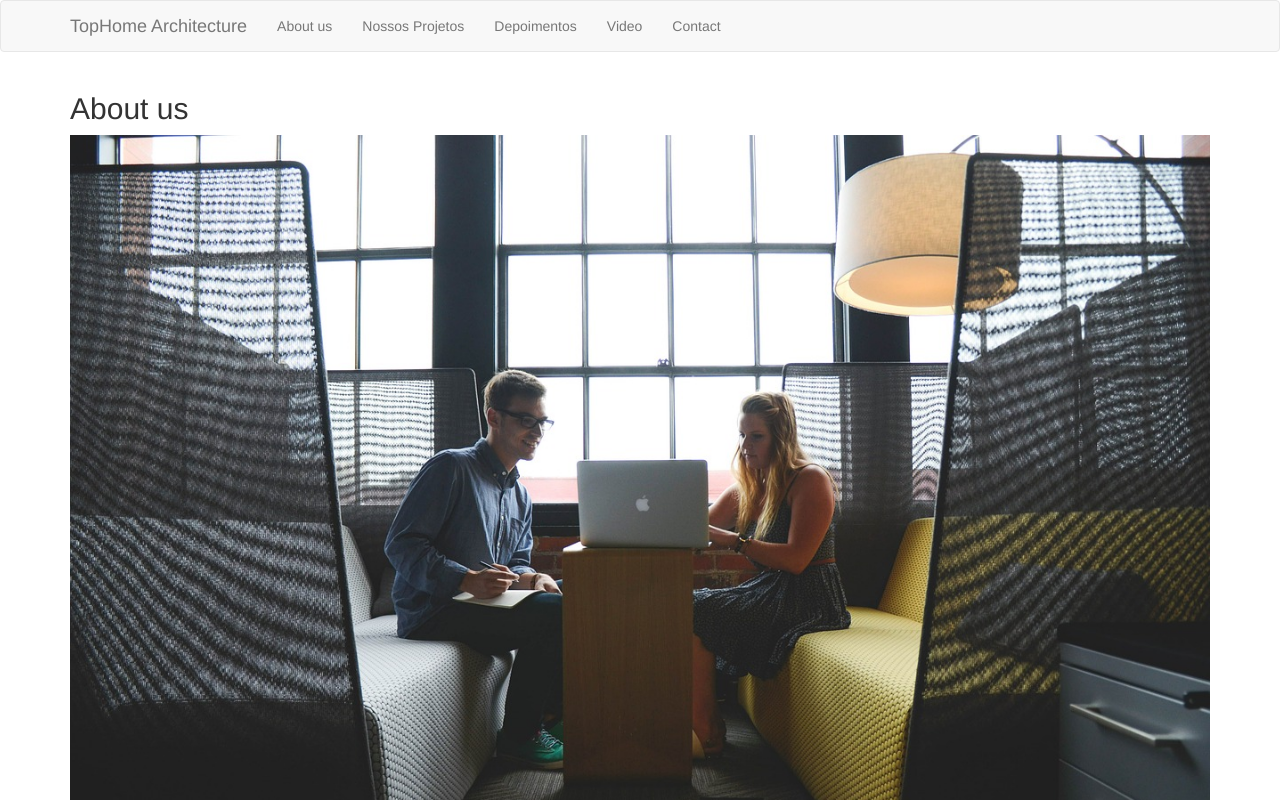
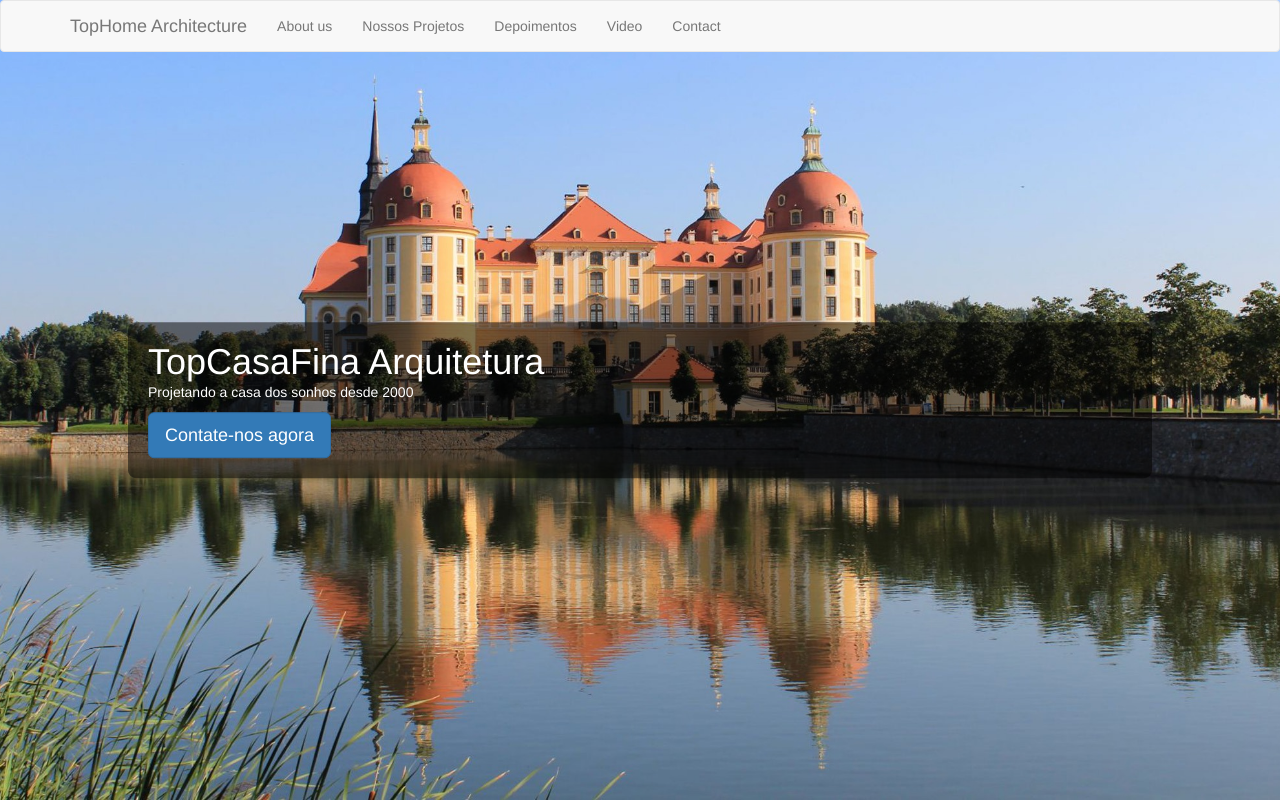
Before and after one commit to aritana/Boostrap3-responsivePage, a plain HTML site: page topHome/index.html in a window 1280 px wide. Shown: the top 800 px of the page. Drawn offline with Linux system fonts and the light colour scheme.

Commit message:
new features

```diff
--- a/topHome/assets/styles.css
+++ b/topHome/assets/styles.css
@@ -9,8 +9,6 @@
     color: #FFF;
     margin-bottom: 0;
 }
-
-
 
 .grupo-radio {
     width: 30%;
@@ -38,3 +36,34 @@ footer {
 footer address:last-child {
     margin-bottom: 0;
 }
+
+html,
+body {
+    height: 100%;
+}
+
+header {
+    background-image: url(img/castelo.jpg);
+    height: 100%;
+    background-size: cover;
+    background-position: top center;
+    /*y,x*/
+}
+
+header h1{
+    margin-top:0 ;
+    margin-bottom: 0;
+    position: relative;
+}
+
+.TopCasaFina-banner{
+  color: #FFF;
+  background-color: rgba(0, 0, 0, 0.5);
+  padding: 20px;
+  width: 80%;
+  border-radius: 8px;
+  position:absolute;
+  top:50%;
+  left: 50%;
+  transform:translate(-50%,-50%);
+}
--- a/topHome/index.html
+++ b/topHome/index.html
@@ -33,6 +33,14 @@
                 </div>
             </div>
         </nav>
+
+        <div class="TopCasaFina-banner">
+            <h1>
+                TopCasaFina Arquitetura
+            </h1>
+            <p>Projetando a casa dos sonhos desde 2000</p>
+            <button class="btn btn-primary btn-lg">Contate-nos agora</button>
+        </div>
     </header>
 
     <section id="sobre-nos" class="container">
```
